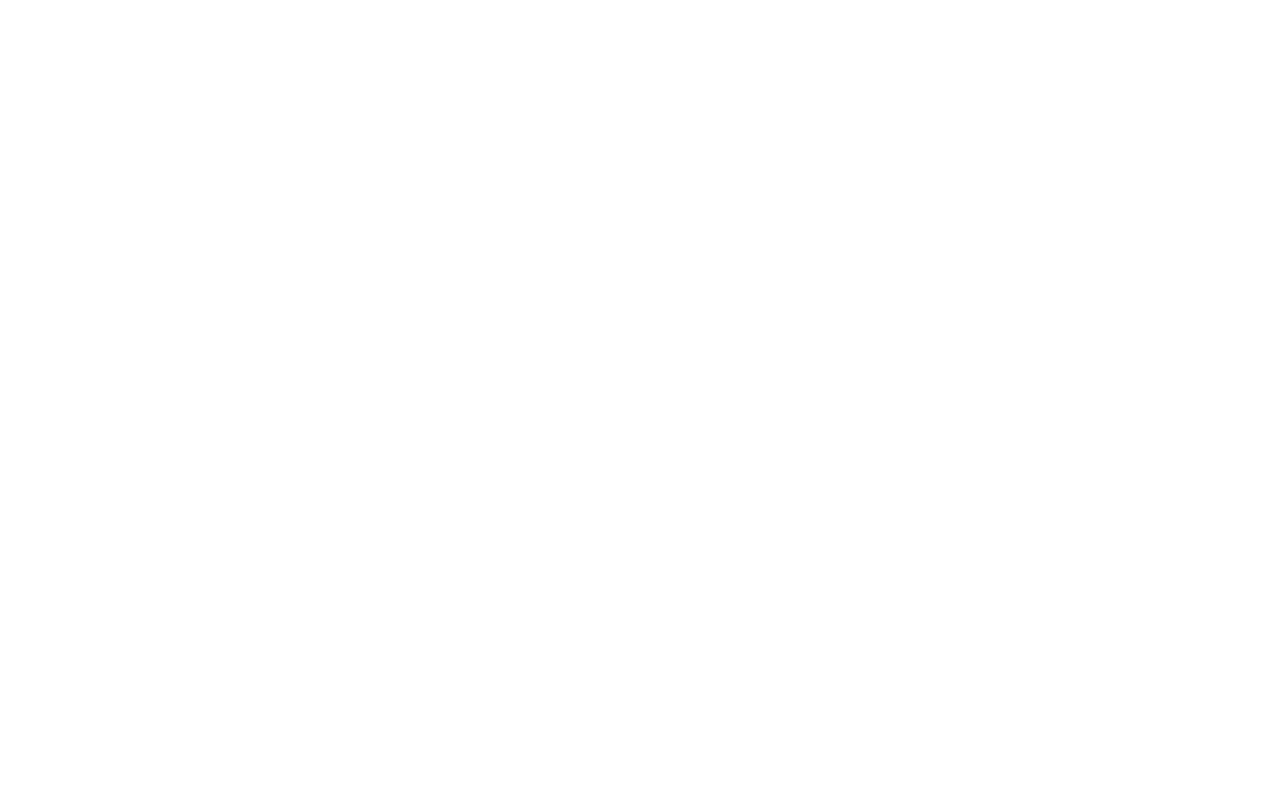
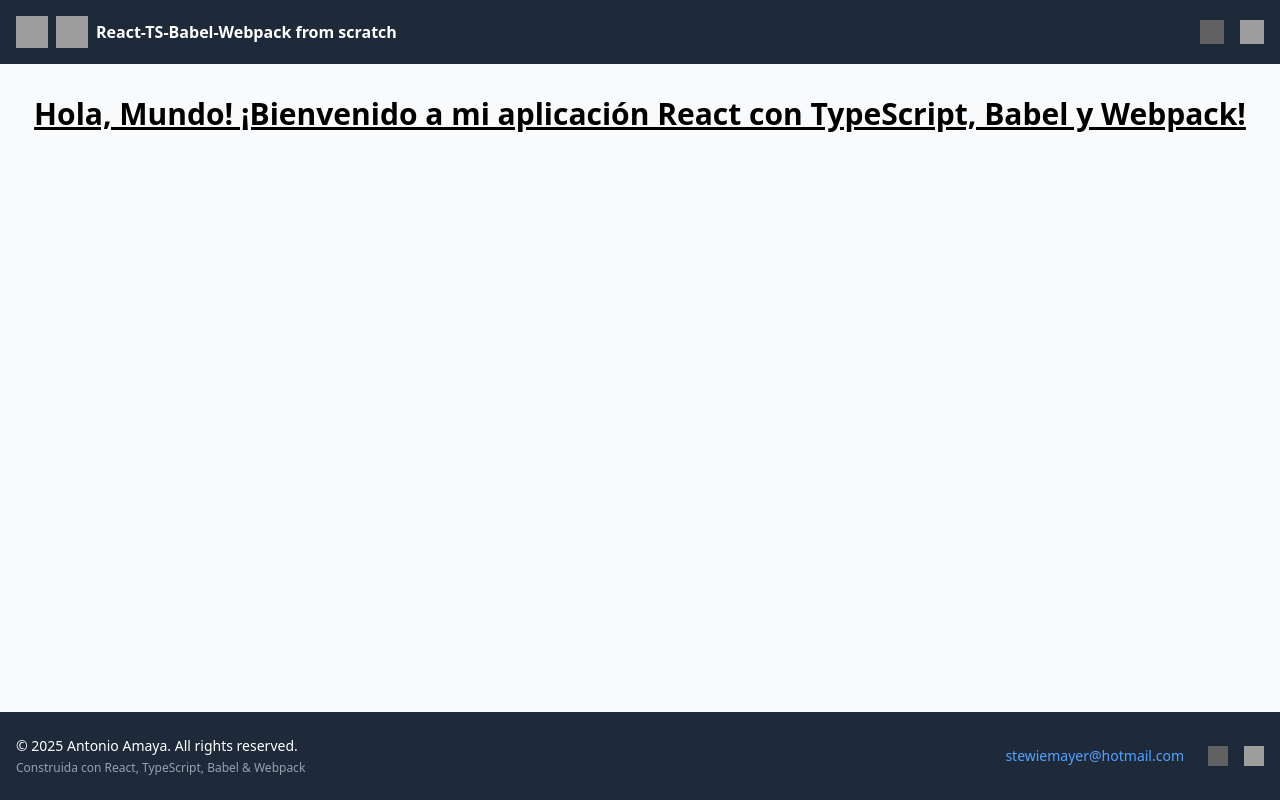
Before and after one commit to StewieMayer/wp-bb-tsx-1, a React app: page / in a window 1280 px wide. Built offline with nearby package versions, Linux system fonts and the light colour scheme; grey boxes are pictures that could not be loaded.

Commit message:
feat: se integra Layout

```diff
--- a/src/App.tsx
+++ b/src/App.tsx
@@ -1,9 +1,15 @@
-import './styles/index.css';
+import Layout from "./components/Layout";
+import "./styles/index.css";
 
-const App = () =>{
-    return (
-        <></>
-    )
-}
+const App = () => {
+  return (
+    <Layout>
+      <h1 className="text-3xl font-bold underline text-center">
+        Hola, Mundo! ¡Bienvenido a mi aplicación React con TypeScript, Babel y
+        Webpack!
+      </h1>
+    </Layout>
+  );
+};
 
 export default App;
```
